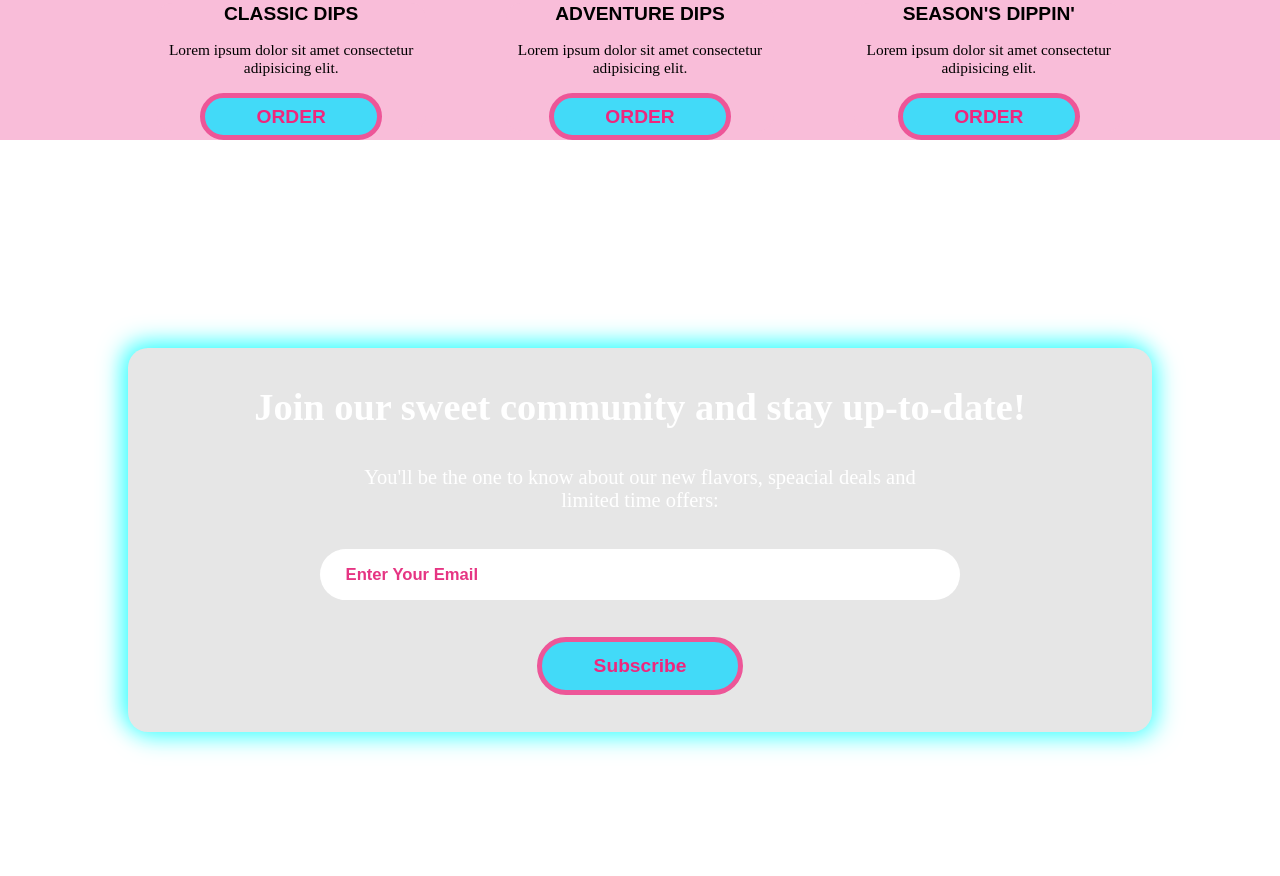
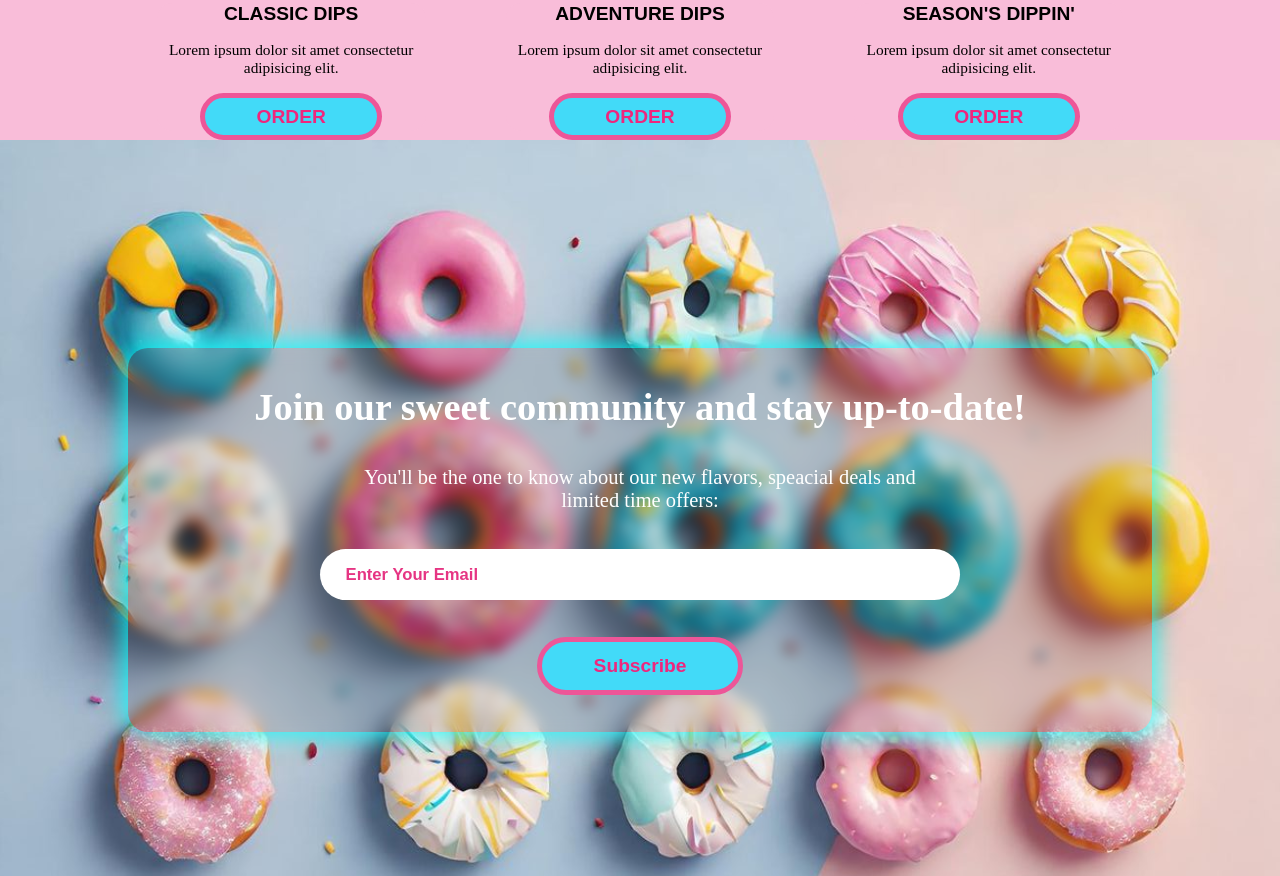
Before and after one commit to Sumaiyaa98/Projects, a plain HTML site: page DippinDonuts/index.html in a window 1280 px wide. Shown: the part 1460-2336 px from the top of the page. Drawn offline with Linux system fonts and the light colour scheme; files whose address does not match are found by name; a web font is replaced by a local one.

Commit message:
Update stylesheet.css

```diff
--- a/DippinDonuts/stylesheet.css
+++ b/DippinDonuts/stylesheet.css
@@ -130,7 +130,6 @@ button:hover{
     height: 35vw;
     padding: 1vw 2vw;
     margin-left: -4vw;
-    /* transform: translateY(2vw) skewY(10deg); */
     filter:drop-shadow(20px 20px 20px hsla(334, 47%, 25%, 0.808));
 }
 .divv2{
@@ -244,7 +243,7 @@ margin-top: 12vw;
 .div3{
 width: 100%;
 height: 100%;
-background-image: url(dounutBgpic.jpeg);
+background-image: url(/DippinDonuts/Images/dounutBgpic.jpeg);
 background-size: 100vw 100vh;
 
 background-repeat: no-repeat;
```
